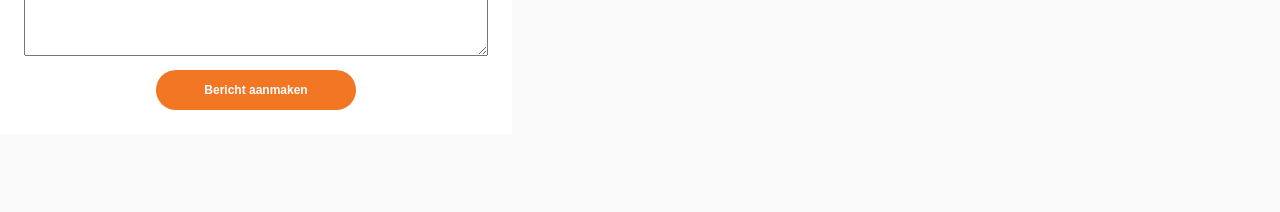
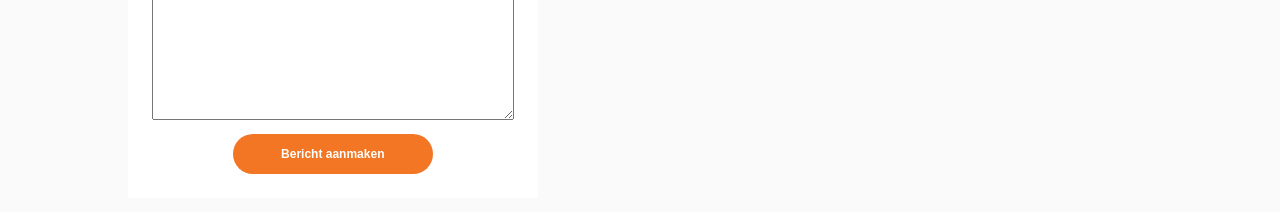
Before and after one commit to d-stoianov/react-task-socialbrothers, a Next.js app: page / in a window 1280 px wide. Shown: the part 668-880 px from the top of the page. Before the commit the page ends 802 px from the top, so only its background shows below. Built offline with nearby package versions, Linux system fonts and the light colour scheme.

Commit message:
Add scss module to a home page. Add a container classname to wrap form.js component and posts component

```diff
--- a/pages/index.js
+++ b/pages/index.js
@@ -1,4 +1,5 @@
 import Head from 'next/head'
+import styles from '../styles/Home.module.scss'
 import Header from '@/components/header'
 import Form from '@/components/form'
 
@@ -10,7 +11,9 @@ export default function Home() {
         <meta name="viewport" content="width=device-width, initial-scale=1" />
       </Head>
       <Header />
-      <Form />
+      <div className={styles.container}>
+        <Form />
+      </div>
     </>
   )
 }
--- /dev/null
+++ b/styles/Home.module.scss
@@ -0,0 +1,6 @@
+@import "./breakpoints/breakpoints.scss";
+@import "./colors/colors.scss";
+
+.container {
+    padding: 5% 10%;
+}
```
